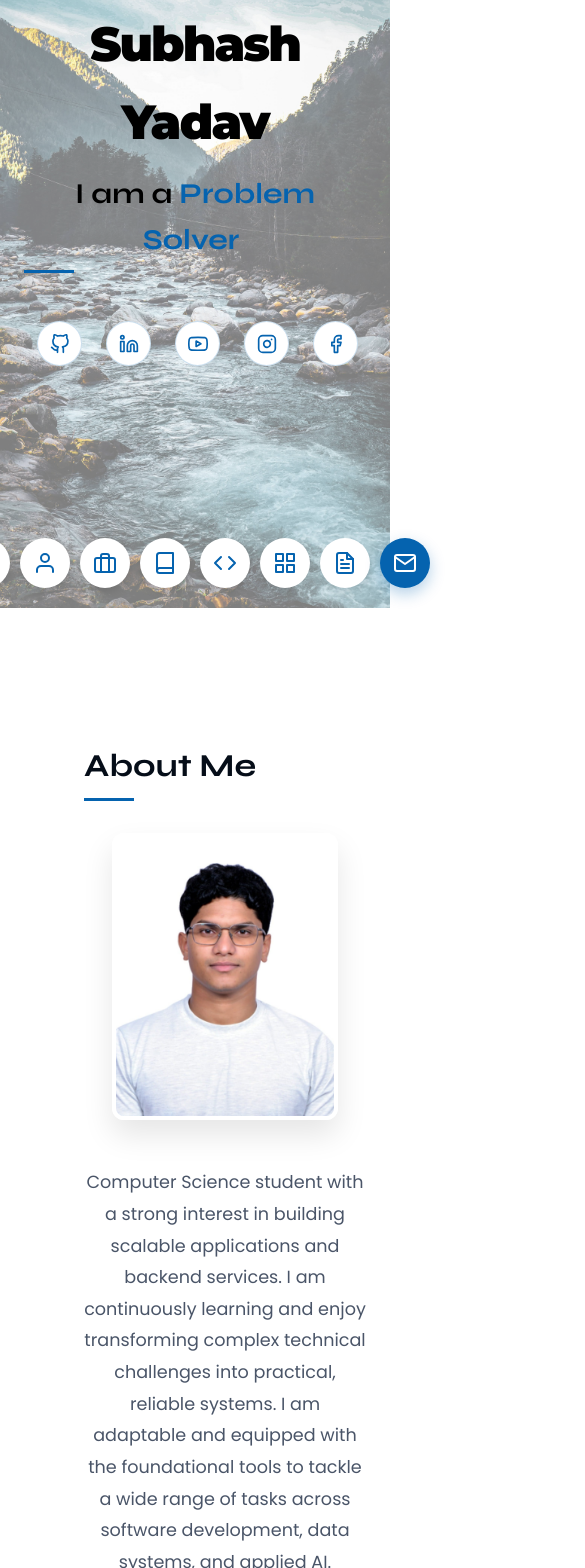
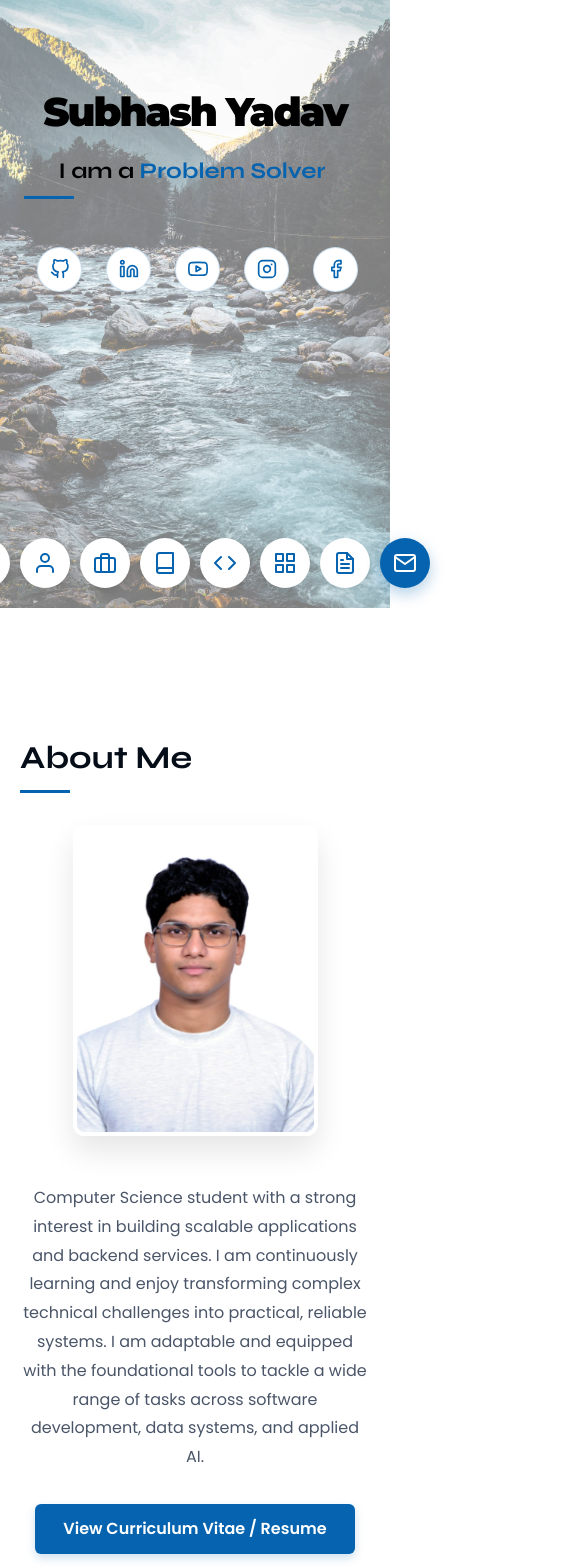
Before and after one commit to subhashyadavon/SubhashYadav, a React (Vite) app: page / in a window 390 px wide. Shown: the part 236-1804 px from the top of the page, 585 px wide, since content can reach past the window. Built offline with nearby package versions, Linux system fonts and the light colour scheme.

Commit message:
Make website responsive across mobile, tablet, and desktop

```diff
--- a/src/components/About/About.css
+++ b/src/components/About/About.css
@@ -69,4 +69,20 @@
         width: 80%;
         max-width: 300px;
     }
+
+    .about-text {
+        display: flex;
+        flex-direction: column;
+        align-items: center;
+    }
 }
+
+@media (max-width: 600px) {
+    .about-text p {
+        font-size: 1rem;
+    }
+    .about-image {
+        width: 70%;
+        max-width: 250px;
+    }
+}
--- a/src/components/Contact/Contact.css
+++ b/src/components/Contact/Contact.css
@@ -170,3 +170,12 @@
 .contact-title, .contact-left, .dialog-overlay, .contact-wrapper, .contact-section {
     display: block;
 }
+
+@media (max-width: 600px) {
+    .contact-details, .contact-form {
+        padding: 1.25rem;
+    }
+    .popup-content {
+        padding: 2rem 1.25rem;
+    }
+}
--- a/src/components/Education/Education.css
+++ b/src/components/Education/Education.css
@@ -46,3 +46,12 @@
 .education-line, .education-dot, .education-title {
     display: none !important;
 }
+
+@media (max-width: 600px) {
+    .education-item {
+        padding: 1.25rem;
+    }
+    .education-item h3 {
+        font-size: 1.1rem;
+    }
+}
--- a/src/components/Experience/Experience.css
+++ b/src/components/Experience/Experience.css
@@ -100,3 +100,12 @@
 .experience-tabs, .experience-line, .timeline-dot, .experience-logo {
     display: none !important;
 }
+
+@media (max-width: 600px) {
+    .experience-item {
+        padding: 1.25rem;
+    }
+    .experience-item h3 {
+        font-size: 1.1rem;
+    }
+}
--- a/src/components/Hero/Hero.css
+++ b/src/components/Hero/Hero.css
@@ -107,6 +107,12 @@
         text-align: center;
         justify-content: center;
     }
+    .hero h1 {
+        font-size: 2.5rem;
+    }
+    .typing-text {
+        font-size: 1.4rem;
+    }
     .hero-text-container {
         text-align: center;
     }
--- a/src/components/Publications/Publications.css
+++ b/src/components/Publications/Publications.css
@@ -131,3 +131,26 @@
     pointer-events: none;
     cursor: default;
 }
+
+@media (max-width: 900px) {
+    .publication-item {
+        flex-direction: column;
+        gap: 1.5rem;
+    }
+    .publication-image {
+        width: 100%;
+        height: 220px;
+    }
+}
+
+@media (max-width: 600px) {
+    .publication-item {
+        padding: 1.25rem;
+    }
+    .publication-image {
+        height: 180px;
+    }
+    .publication-item h3 {
+        font-size: 1.1rem;
+    }
+}
--- a/src/index.css
+++ b/src/index.css
@@ -40,6 +40,31 @@ main {
   main {
     margin-left: 60px;
     padding: 1.5rem;
+  }
+}
+
+@media (max-width: 600px) {
+  main {
+    margin-left: 0;
+    padding: 1rem 1.25rem 110px;
+  }
+
+  h1 {
+    font-size: 2.2rem;
+  }
+
+  h2 {
+    font-size: 1.5rem;
+    margin-top: 2rem;
+    margin-bottom: 1.25rem;
+  }
+
+  h3 {
+    font-size: 1.2rem;
+  }
+
+  section {
+    padding: 40px 0;
   }
 }
 
```
